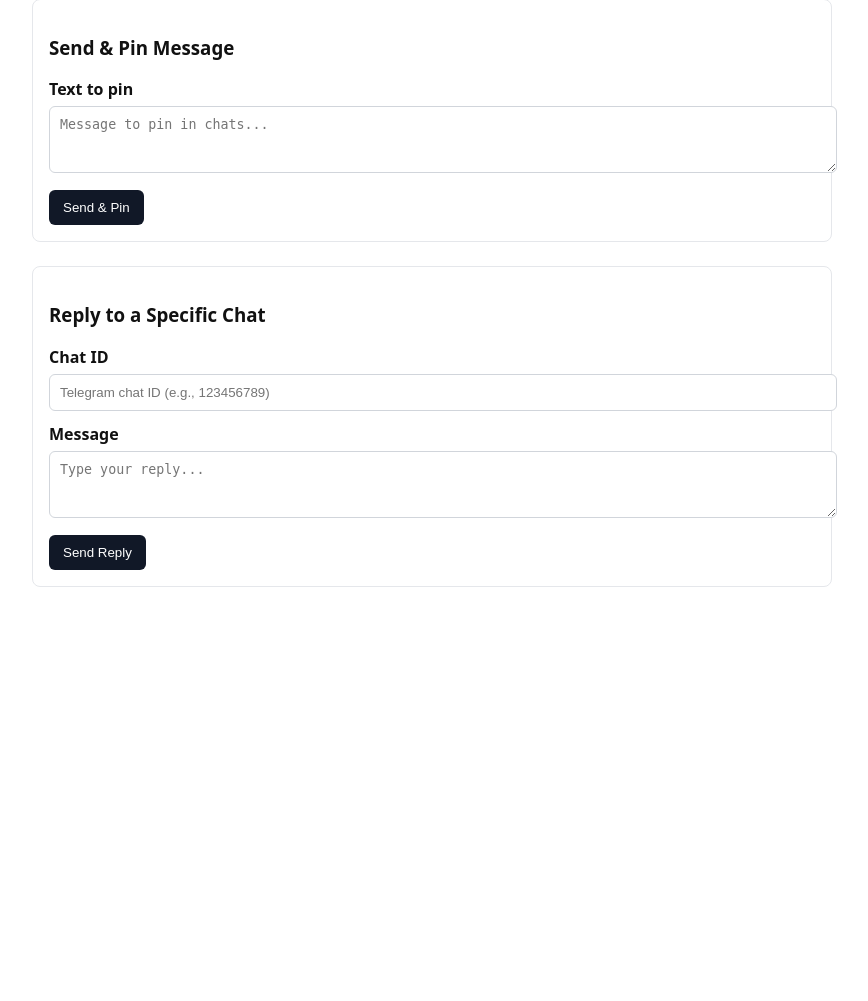
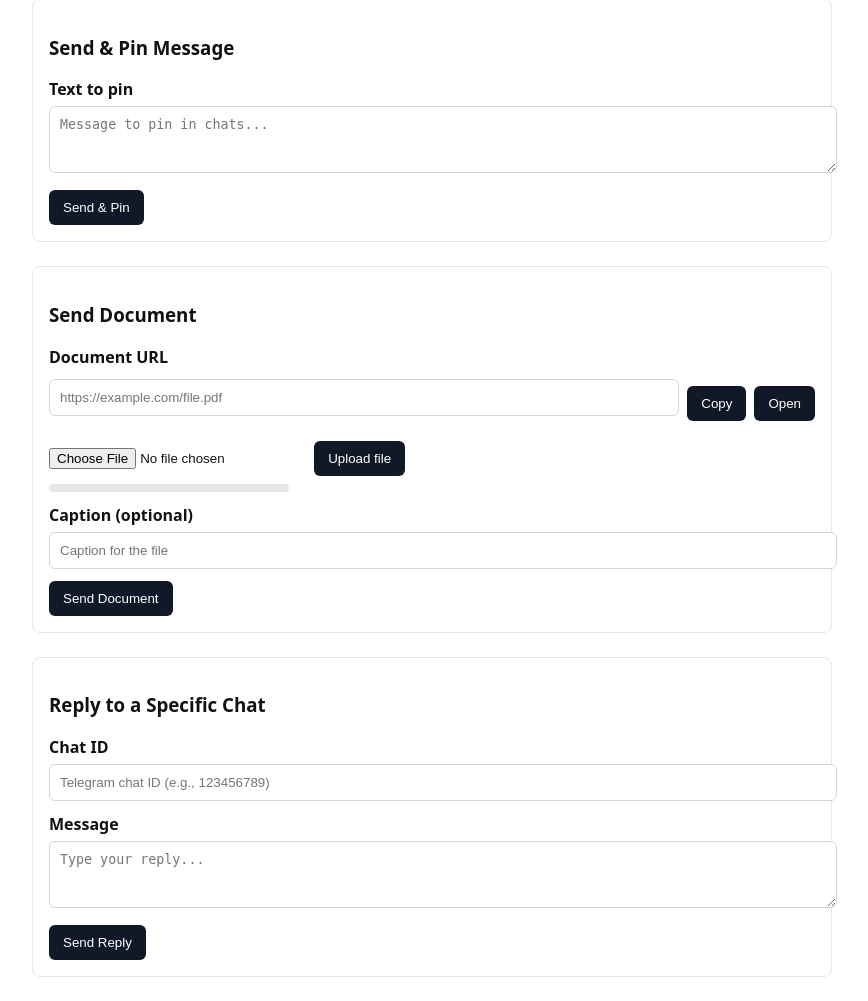
Before and after one commit to mohamedibrahim5/Campaigns, a Django app: page /hub/landing/ in a window 1280 px wide. Shown: the part 1010-2011 px from the top of the page, without its empty margins (208-1076 px from the left). Before the commit the page ends 1597 px from the top, so only its background shows below. Run offline with Django 5.2, Linux system fonts and the light colour scheme; a user stored in the database is signed in; data comes from the database, SQL or seed files in the repository; both versions use the stored data as it was after the commit.

Commit message:
adding doc

```diff
--- a/hub/admin.py
+++ b/hub/admin.py
@@ -46,9 +46,9 @@ class BotAdmin(admin.ModelAdmin):
 
 @admin.register(BotUser)
 class BotUserAdmin(admin.ModelAdmin):
-    list_display = ("bot", "telegram_id", "username", "language_code", "is_blocked", "joined_at")
+    list_display = ("bot", "telegram_id", "username", "phone_number", "language_code", "is_blocked", "joined_at")
     list_filter = ("bot", "is_blocked", "language_code")
-    search_fields = ("telegram_id", "username", "first_name", "last_name")
+    search_fields = ("telegram_id", "username", "first_name", "last_name", "phone_number")
 
 
 class CampaignMessageInline(admin.TabularInline):
--- a/hub/models.py
+++ b/hub/models.py
@@ -21,6 +21,7 @@ class BotUser(models.Model):
     username = models.CharField(max_length=150, blank=True, null=True)
     first_name = models.CharField(max_length=150, blank=True, null=True)
     last_name = models.CharField(max_length=150, blank=True, null=True)
+    phone_number = models.CharField(max_length=32, blank=True, null=True)
     language_code = models.CharField(max_length=10, blank=True, null=True)
     is_blocked = models.BooleanField(default=False)
     joined_at = models.DateTimeField(auto_now_add=True)
--- a/hub/templates/hub/landing.html
+++ b/hub/templates/hub/landing.html
@@ -116,6 +116,7 @@
         }
         function uploadPhotoFile() { uploadWithProgress('file', 'photo', 'photo_progress', 'photo_path'); }
         function uploadVideoFile() { uploadWithProgress('video_file', 'video_url', 'video_progress', 'video_path'); }
+        function uploadDocumentFile() { uploadWithProgress('document_file', 'document_url', 'document_progress', 'document_path'); }
         function copyToClipboard(inputId) {
             const val = document.getElementById(inputId).value.trim();
             if (!val) { alert('No URL to copy'); return; }
@@ -141,6 +142,23 @@
                 const err = (js.failures && js.failures[0] && js.failures[0].error) ? ('\nError: ' + js.failures[0].error) : '';
                 alert('Video broadcast sent to ' + js.sent + ' users (failed: ' + js.failed + ')' + err);
                 btn.disabled = false; btn.innerText = prev;
+            } catch (e) { alert(e.message); }
+        }
+        async function sendDocument(evt) {
+            evt.preventDefault();
+            const botId = document.getElementById('bot').value;
+            const docUrl = document.getElementById('document_url').value.trim();
+            const documentPath = document.getElementById('document_path').value.trim();
+            const caption = document.getElementById('document_caption').value.trim();
+            if (!botId || (!docUrl && !documentPath)) return alert('Select a bot and provide a document URL or upload a file');
+            try {
+                const btn = document.getElementById('send_document_btn');
+                const prev = btn ? btn.innerText : '';
+                if (btn) { btn.disabled = true; btn.innerText = 'Sending ...'; }
+                const js = await postJSON('/hub/broadcast_action/', { bot_id: Number(botId), action: 'document', document: docUrl, document_path: documentPath, caption });
+                const err = (js.failures && js.failures[0] && js.failures[0].error) ? ('\nError: ' + js.failures[0].error) : '';
+                alert('Document broadcast sent to ' + js.sent + ' users (failed: ' + js.failed + ')' + err);
+                if (btn) { btn.disabled = false; btn.innerText = prev; }
             } catch (e) { alert(e.message); }
         }
         async function sendToChat(evt) {
@@ -292,6 +310,24 @@
             <textarea id="pin_text" rows="3" placeholder="Message to pin in chats..."></textarea>
             <button id="send_pin_btn" type="submit">Send & Pin</button>
         </form>
+        <form onsubmit="sendDocument(event)" style="margin-top: 16px;">
+            <h3>Send Document</h3>
+            <label for="document_url">Document URL</label>
+            <div style="display:flex; gap:8px; align-items:center;">
+                <input id="document_url" type="text" placeholder="https://example.com/file.pdf" />
+                <button type="button" onclick="copyToClipboard('document_url')">Copy</button>
+                <button type="button" onclick="openInNewTab('document_url')">Open</button>
+            </div>
+            <div style="margin-top:8px;">
+                <input id="document_file" type="file" />
+                <button type="button" onclick="uploadDocumentFile()" style="margin-left:8px;">Upload file</button>
+                <div id="document_progress" class="progress" style="max-width: 240px;"><span></span></div>
+            </div>
+            <label for="document_caption">Caption (optional)</label>
+            <input id="document_caption" type="text" placeholder="Caption for the file" />
+            <input id="document_path" type="hidden" />
+            <button id="send_document_btn" type="submit">Send Document</button>
+        </form>
         <form onsubmit="sendToChat(event)" style="margin-top: 16px;">
             <h3>Reply to a Specific Chat</h3>
             <label for="chat_id">Chat ID</label>
--- a/hub/templates/hub/logs.html
+++ b/hub/templates/hub/logs.html
@@ -27,6 +27,7 @@
       <tr>
         <th>Time</th>
         <th>Chat</th>
+        <th>Phone</th>
         <th>Message ID</th>
         <th>Text</th>
       </tr>
@@ -36,6 +37,7 @@
       <tr>
         <td>{{ log.received_at }}</td>
         <td>{{ log.chat_id }}</td>
+        <td>{% if log.bot_user and log.bot_user.phone_number %}{{ log.bot_user.phone_number }}{% else %}-{% endif %}</td>
         <td>{{ log.message_id }}</td>
         <td style="white-space: pre-wrap;">{{ log.text }}</td>
       </tr>
--- a/hub/views.py
+++ b/hub/views.py
@@ -126,7 +126,7 @@ def bot_logs_html(request: HttpRequest, bot_id: int) -> HttpResponse:
     user = request.user
     if not (user.is_superuser or (not user.is_superuser and bot_id == 2)):
         return HttpResponse("Forbidden", status=403)
-    logs = MessageLog.objects.filter(bot=bot).order_by('-received_at')[:500]
+    logs = MessageLog.objects.filter(bot=bot).select_related('bot_user').order_by('-received_at')[:500]
     return render(request, 'hub/logs.html', {'bot': bot, 'logs': logs})
 
 
@@ -147,7 +147,7 @@ def bot_logs_pdf(request: HttpRequest, bot_id: int):
     except Exception:
         return JsonResponse({'error': 'PDF export requires reportlab. Install with: pip install reportlab'}, status=501)
 
-    logs = MessageLog.objects.filter(bot=bot).order_by('-received_at')[:1000]
+    logs = MessageLog.objects.filter(bot=bot).select_related('bot_user').order_by('-received_at')[:1000]
 
     def pdf_generator():
         from io import BytesIO
@@ -162,7 +162,8 @@ def bot_logs_pdf(request: HttpRequest, bot_id: int):
         y -= 12 * mm
         c.setFont("Helvetica", 9)
         for log in logs:
-            line = f"{log.received_at.strftime('%Y-%m-%d %H:%M:%S')} | chat={log.chat_id} | msg={log.message_id or '-'} | { (log.text or '')[:1000] }"
+            phone = (getattr(log.bot_user, 'phone_number', None) or '') if log.bot_user else ''
+            line = f"{log.received_at.strftime('%Y-%m-%d %H:%M:%S')} | chat={log.chat_id} | phone={phone or '-'} | msg={log.message_id or '-'} | {(log.text or '')[:1000]}"
             # Wrap long lines
             max_width = width - 2 * margin
             words = line.split(' ')
@@ -500,13 +501,43 @@ def telegram_webhook(request: HttpRequest, bot_id: int) -> JsonResponse:
     message = payload.get('message') or payload.get('edited_message') or {}
     print(f"Message data: {json.dumps(message, indent=2)}")
 
-    # Persist message into MessageLog if present
+    # Persist message into MessageLog if present and capture phone numbers from contact messages
     try:
         if message:
             chat = message.get('chat', {})
             from_user = message.get('from', {})
             chat_id = chat.get('id')
             bot_user = BotUser.objects.filter(bot=bot, telegram_id=chat_id).first() if chat_id else None
+            # If message contains a contact, store phone_number on BotUser
+            contact = message.get('contact') or {}
+            if contact:
+                try:
+                    print("=== CONTACT RECEIVED ===")
+                    try:
+                        print(json.dumps(contact, indent=2))
+                    except Exception:
+                        print(str(contact))
+                    target_user_id = contact.get('user_id') or from_user.get('id') or chat_id
+                    bu, _ = BotUser.objects.get_or_create(
+                        bot=bot,
+                        telegram_id=target_user_id or chat_id or 0,
+                        defaults={
+                            'username': from_user.get('username') or chat.get('username'),
+                            'first_name': from_user.get('first_name') or chat.get('first_name'),
+                            'last_name': from_user.get('last_name') or chat.get('last_name'),
+                            'language_code': from_user.get('language_code') or chat.get('language_code'),
+                        }
+                    )
+                    phone = (contact.get('phone_number') or '').strip()
+                    if phone and bu.phone_number != phone:
+                        bu.phone_number = phone
+                        bu.save(update_fields=['phone_number'])
+                        print(f"✓ Saved phone number for user {bu.telegram_id}: {phone}")
+                    else:
+                        print(f"No phone saved. Existing={bu.phone_number!r} Incoming={phone!r}")
+                    bot_user = bu
+                except Exception as e:
+                    print(f"Error saving phone number: {e}")
             MessageLog.objects.create(
                 bot=bot,
                 bot_user=bot_user,
@@ -531,10 +562,6 @@ def telegram_webhook(request: HttpRequest, bot_id: int) -> JsonResponse:
         from_user = message.get('from', {})
         chat_id = chat.get('id')
 
-        print(f"Chat info: {json.dumps(chat, indent=2)}")
-        print(f"From user info: {json.dumps(from_user, indent=2)}")
-        print(f"Chat ID: {chat_id}")
-
         if not chat_id:
             print("ERROR: No chat_id found!")
             return JsonResponse({'ok': False, 'error': 'No chat_id'})
@@ -553,6 +580,26 @@ def telegram_webhook(request: HttpRequest, bot_id: int) -> JsonResponse:
             print(f"Welcome message response: {welcome_response.text}")
         except Exception as e:
             print(f"Error sending welcome message: {e}")
+
+        # Ask user to share their contact (phone number)
+        try:
+            contact_prompt = requests.post(
+                f"https://api.telegram.org/bot{bot.token}/sendMessage",
+                json={
+                    'chat_id': chat_id,
+                    'text': 'Please share your phone number to complete registration.',
+                    'reply_markup': {
+                        'keyboard': [[{'text': 'Share my phone number', 'request_contact': True}]],
+                        'resize_keyboard': True,
+                        'one_time_keyboard': True
+                    }
+                },
+                timeout=10
+            )
+            print(f"Contact request status: {contact_prompt.status_code}")
+            print(f"Contact request response: {contact_prompt.text}")
+        except Exception as e:
+            print(f"Error requesting contact: {e}")
 
         # Register/update user
         try:
@@ -617,6 +664,13 @@ def telegram_webhook(request: HttpRequest, bot_id: int) -> JsonResponse:
             # Verify the user was saved correctly
             saved_user = BotUser.objects.get(bot=bot, telegram_id=chat_id)
             print(f"✓ VERIFICATION: User saved with started_at={saved_user.started_at}, blocked={saved_user.is_blocked}")
+
+            # If Telegram unexpectedly includes phone in from_user (rare), save it
+            possible_phone = (from_user.get('phone_number') or '').strip()
+            if possible_phone and saved_user.phone_number != possible_phone:
+                saved_user.phone_number = possible_phone
+                saved_user.save(update_fields=['phone_number'])
+                print("✓ Phone number saved from from_user payload")
 
             # Count total active users for this bot
             active_count = BotUser.objects.filter(
@@ -987,7 +1041,7 @@ def broadcast_action(request: HttpRequest) -> JsonResponse:
 
     Body JSON:
     - bot_id or bot_token
-    - action: 'text' | 'poll' | 'photo' | 'video' | 'pin'
+    - action: 'text' | 'poll' | 'photo' | 'video' | 'document' | 'pin'
     - text: used for 'text' and 'pin' (message to send and pin)
     - photo: URL (for 'photo')
     - caption: optional (for 'photo' and 'video')
@@ -1131,6 +1185,54 @@ def broadcast_action(request: HttpRequest) -> JsonResponse:
                         f"https://api.telegram.org/bot{bot.token}/sendVideo",
                         json=payload,
                         timeout=30,
+                    )
+            elif action == 'document':
+                document = (data.get('document') or '').strip()
+                document_path = (data.get('document_path') or '').strip()
+                if not document and not document_path:
+                    return JsonResponse({'error': 'document or document_path required for action=document'}, status=400)
+                caption = data.get('caption')
+                if document_path:
+                    try:
+                        file_obj = default_storage.open(document_path, 'rb')
+                    except Exception:
+                        document_path = ''
+                    if document_path:
+                        filename = document_path.split('/')[-1]
+                        mime, _ = mimetypes.guess_type(filename)
+                        files = {
+                            'document': (filename, file_obj, mime or 'application/octet-stream')
+                        }
+                        data_fields = {'chat_id': str(u.telegram_id)}
+                        if caption:
+                            data_fields['caption'] = caption
+                        resp = requests.post(
+                            f"https://api.telegram.org/bot{bot.token}/sendDocument",
+                            data=data_fields,
+                            files=files,
+                            timeout=60,
+                        )
+                        try:
+                            file_obj.close()
+                        except Exception:
+                            pass
+                    else:
+                        payload = {'chat_id': u.telegram_id, 'document': document}
+                        if caption:
+                            payload['caption'] = caption
+                        resp = requests.post(
+                            f"https://api.telegram.org/bot{bot.token}/sendDocument",
+                            json=payload,
+                            timeout=20,
+                        )
+                else:
+                    payload = {'chat_id': u.telegram_id, 'document': document}
+                    if caption:
+                        payload['caption'] = caption
+                    resp = requests.post(
+                        f"https://api.telegram.org/bot{bot.token}/sendDocument",
+                        json=payload,
+                        timeout=20,
                     )
             elif action == 'poll':
                 question = (data.get('question') or '').strip()
```
Also changed, not shown: hub/management/commands/poll_updates.py (+70 -8 lines), db.sqlite3, hub/migrations/0007_botuser_phone_number.py (added), media/uploads/20250909_110737_premium_photo-1690579805307-7ec030c75543.jpeg (added), media/uploads/20250909_111457_front-view-smiley-woman-pointing-herself.jpg (added), media/uploads/20250909_111537_cat2.jpg (added), media/uploads/20250909_120831_premium_photo-1690579805307-7ec030c75543.jpeg (added), 4 other files.
